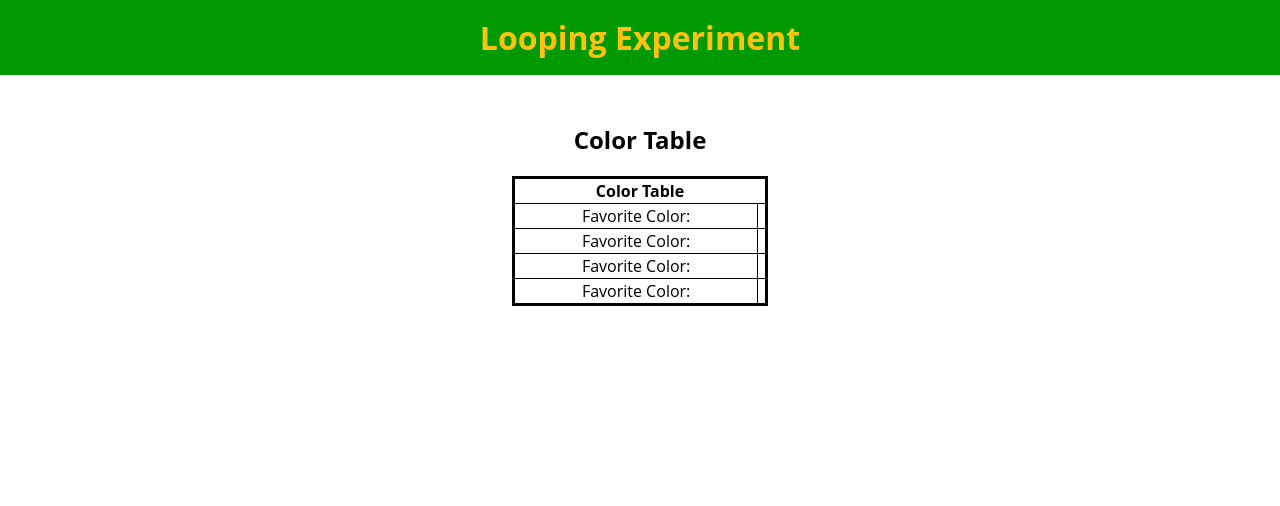
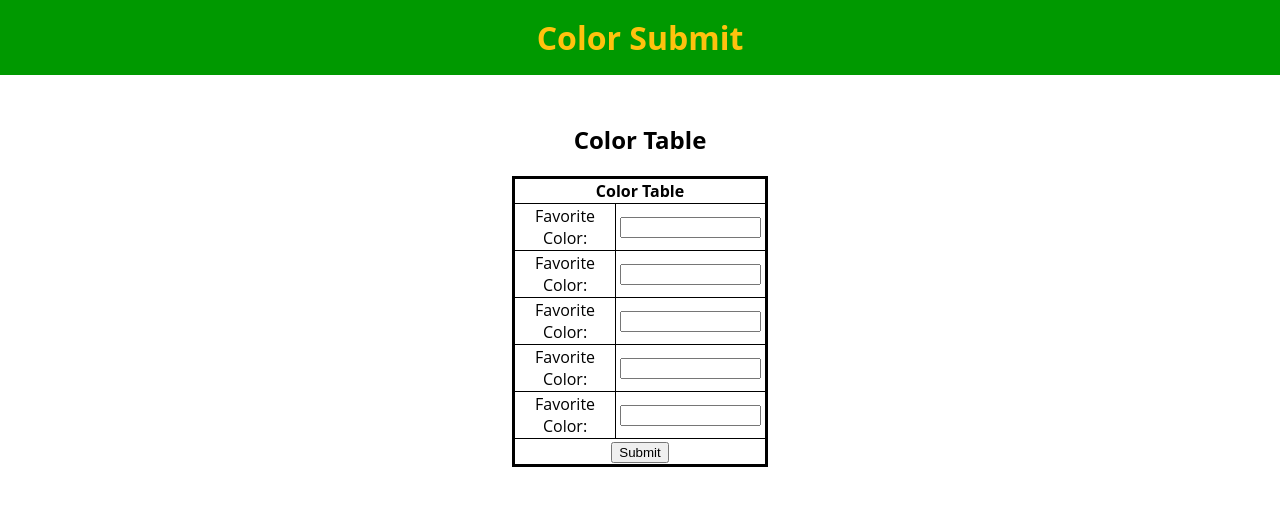
Before and after one commit to cellum95/M3_Colors, a PHP site: page / in a window 1280 px wide. Shown: the top 506 px of the page. Run offline with PHP 8.4, Linux system fonts and the light colour scheme.

Commit message:
Update index.php

```diff
--- a/index.php
+++ b/index.php
@@ -13,10 +13,11 @@
 <body>
 
 	<header class = "header-title">
-		<h1>Looping Experiment</h1>
+		<h1>Color Submit</h1>
 	</header>
 
 	<main>
+	<form action = "Pages/Second_Page.php" method = "post">
 		<h2>Color Table</h2>
 
 		<table class = "color-table">
@@ -25,25 +26,30 @@
 			</tr>
 			<tr>
 				<td>Favorite Color: </td>
-				<td></td>
-
+				<td><input type = "text" name = "Fav_Color_1" style = "width : 90%;"></td>
 			</tr>
 			<tr>
 				<td>Favorite Color: </td>
-				<td></td>
-
+				<td><input type = "text" name = "Fav_Color_2" style = "width : 90%;"></td>
 			</tr>
 			<tr>
 				<td>Favorite Color: </td>
-				<td></td>
-
+				<td><input type = "text" name = "Fav_Color_3" style = "width : 90%;"></td>
 			</tr>
 			<tr>
 				<td>Favorite Color: </td>
-				<td></td>
-
+				<td><input type = "text" name = "Fav_Color_4" style = "width : 90%;"></td>
+			</tr>
+			<tr>
+				<td>Favorite Color: </td>
+				<td><input type = "text" name = "Fav_Color_5" style = "width : 90%;"></td>
+			</tr>
+			<tr>
+				<td colspan = "2"><input type = "submit"></td>
 			</tr>
 		</table>
+	</form>
+
 	</main>
 </body>
 </html>
```
